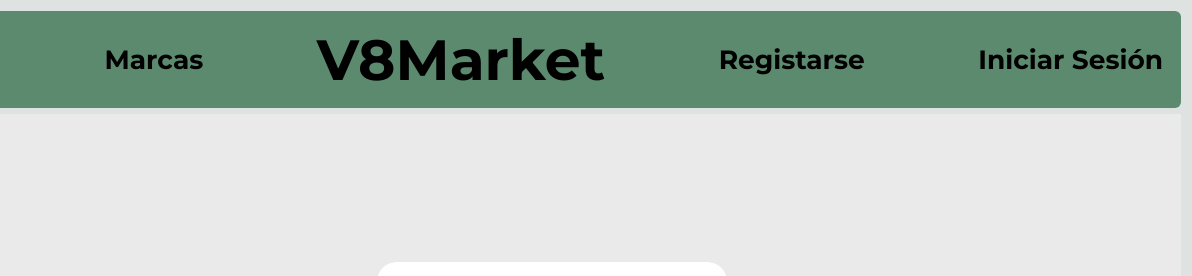
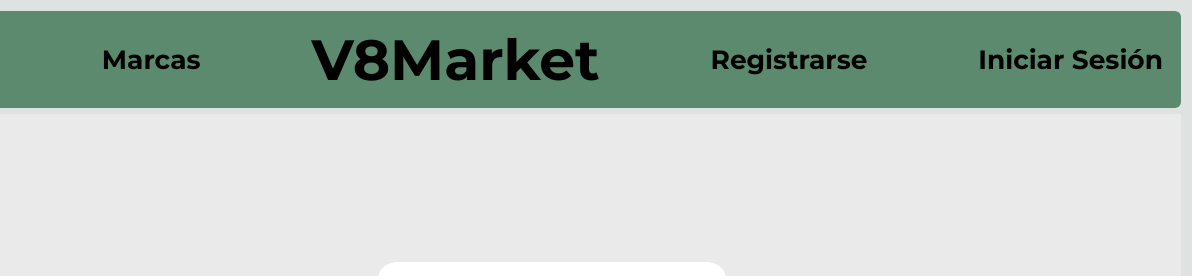
Before and after one commit to Santioo/DesarrolloWeb, a plain HTML site: page signup.html in a window 1280 px wide. Shown: the top 276 px of the page, 88-1280 px from the left. Drawn offline with Linux system fonts and the light colour scheme.

Commit message:
Update signup.html

```diff
--- a/signup.html
+++ b/signup.html
@@ -13,7 +13,7 @@
     <img src="./img/V8.png" alt="V8Market Logo" class="logo" width="60" height="60">
     <h2><a href="./marcas.html">Marcas</a></h2>
     <h1><a href="./index.html">V8Market</a></h1>
-    <h2><a href="./signup.html">Registarse</a></h2>
+    <h2><a href="./signup.html">Registrarse</a></h2>
     <h2><a href="./login.html">Iniciar Sesión</a></h2>
     </header>
     <main>
```
